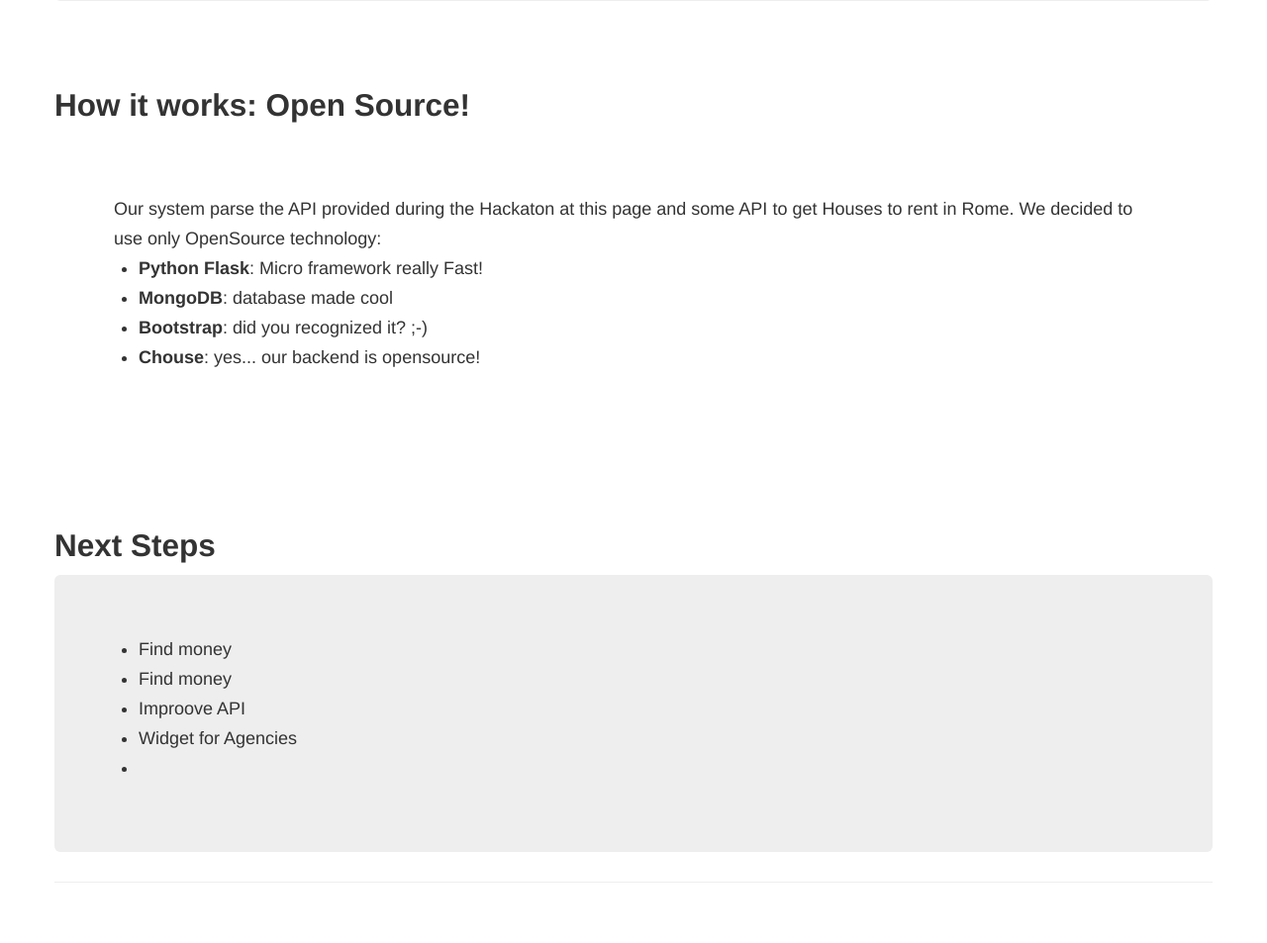
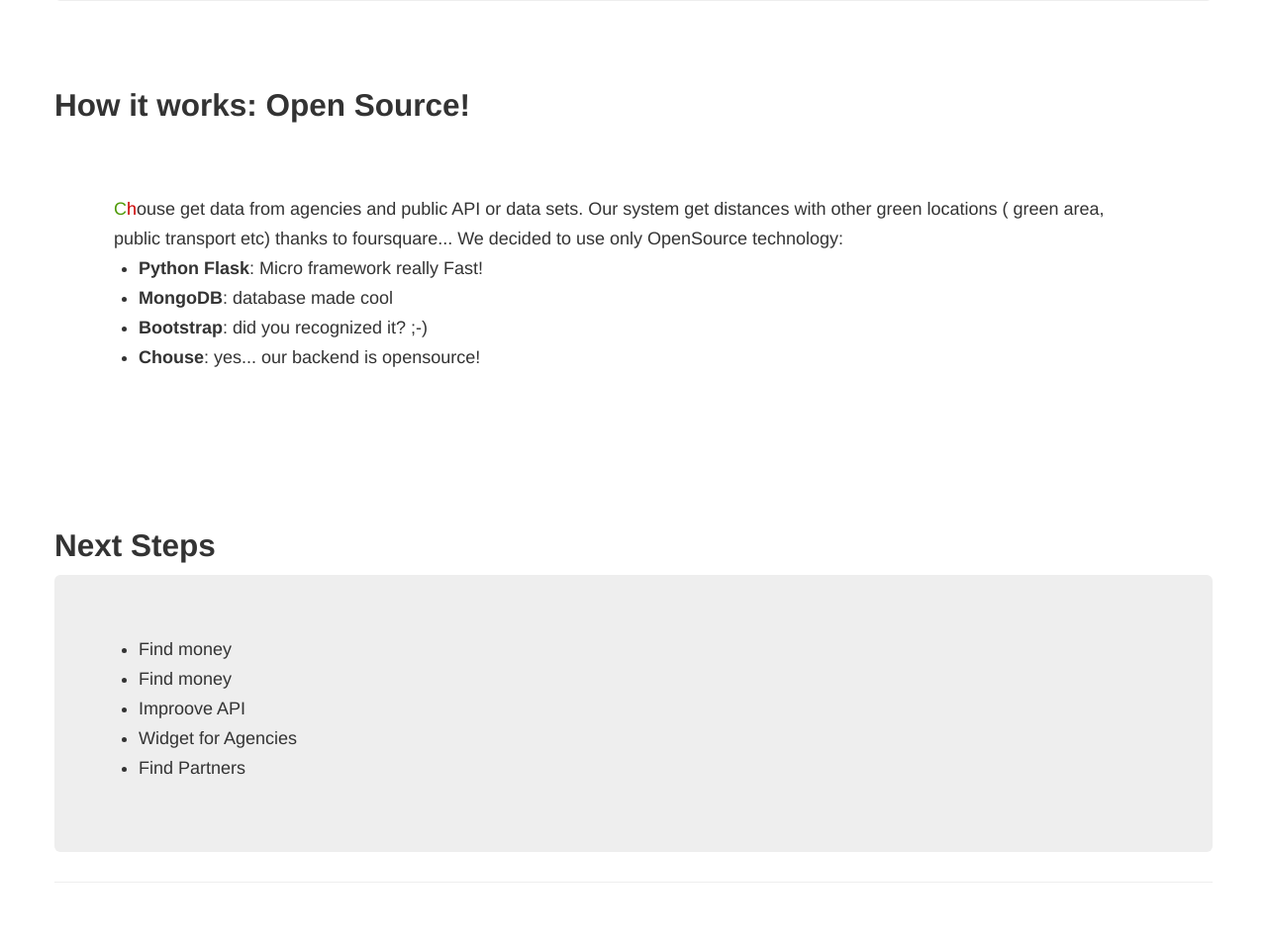
Before and after one commit to koalalorenzo/dhouse, a Flask app: page / in a window 1280 px wide. Shown: the part 1204-2157 px from the top of the page at 99% size. Run offline with Flask 2, Linux system fonts and the light colour scheme; parts of the project's set-up code (start-up, migrations or seed data) failed here and were passed over; some libraries are stand-ins or nearby versions.

Commit message:
Inserted a basic informations about how it works... TO IMPROVE!!!

```diff
--- a/templates/homepage.html
+++ b/templates/homepage.html
@@ -34,7 +34,7 @@
     <div>
         <h2>How it works: Open Source!</h2>
         <div class="hero-unit" style="background-color: transparent;">
-            Our system parse the API provided during the Hackaton at this page and some API to get Houses to rent in Rome.
+            <span style="color: #4e9a06">C</span><span style="color: #cc0000;">h</span>ouse get data from agencies and public API or data sets. Our system get distances with other green locations ( green area, public transport etc) thanks to foursquare...
             We decided to use only OpenSource technology:
             <ul>
                 <li><b>Python Flask</b>: Micro framework really Fast!</li>
@@ -53,7 +53,7 @@
                 <li>Find money</li>
                 <li>Improove API</li>
                 <li>Widget for Agencies</li>
-                <li></li>
+                <li>Find Partners</li>
             </ul>
         </div>
     </div>
```
